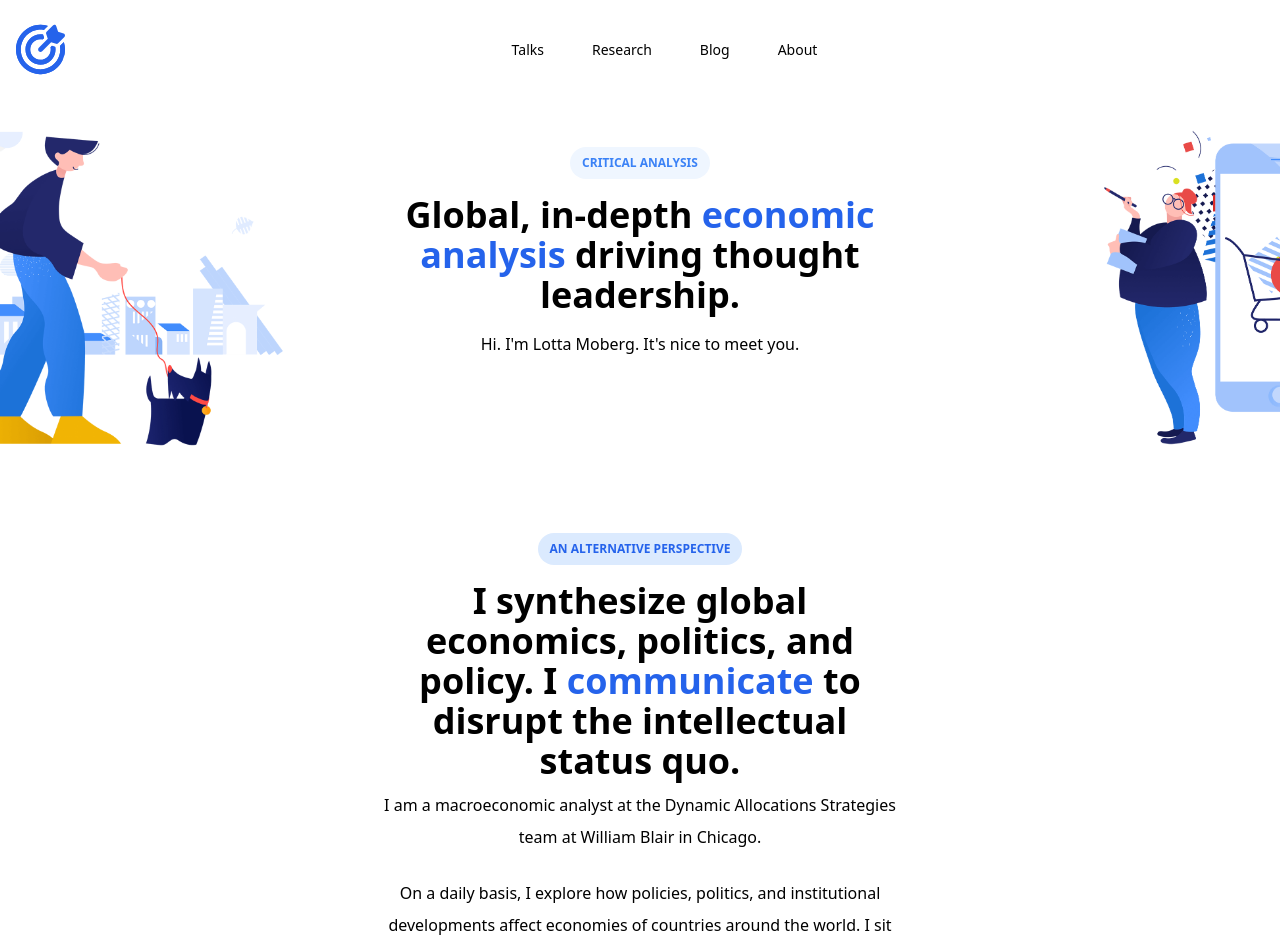
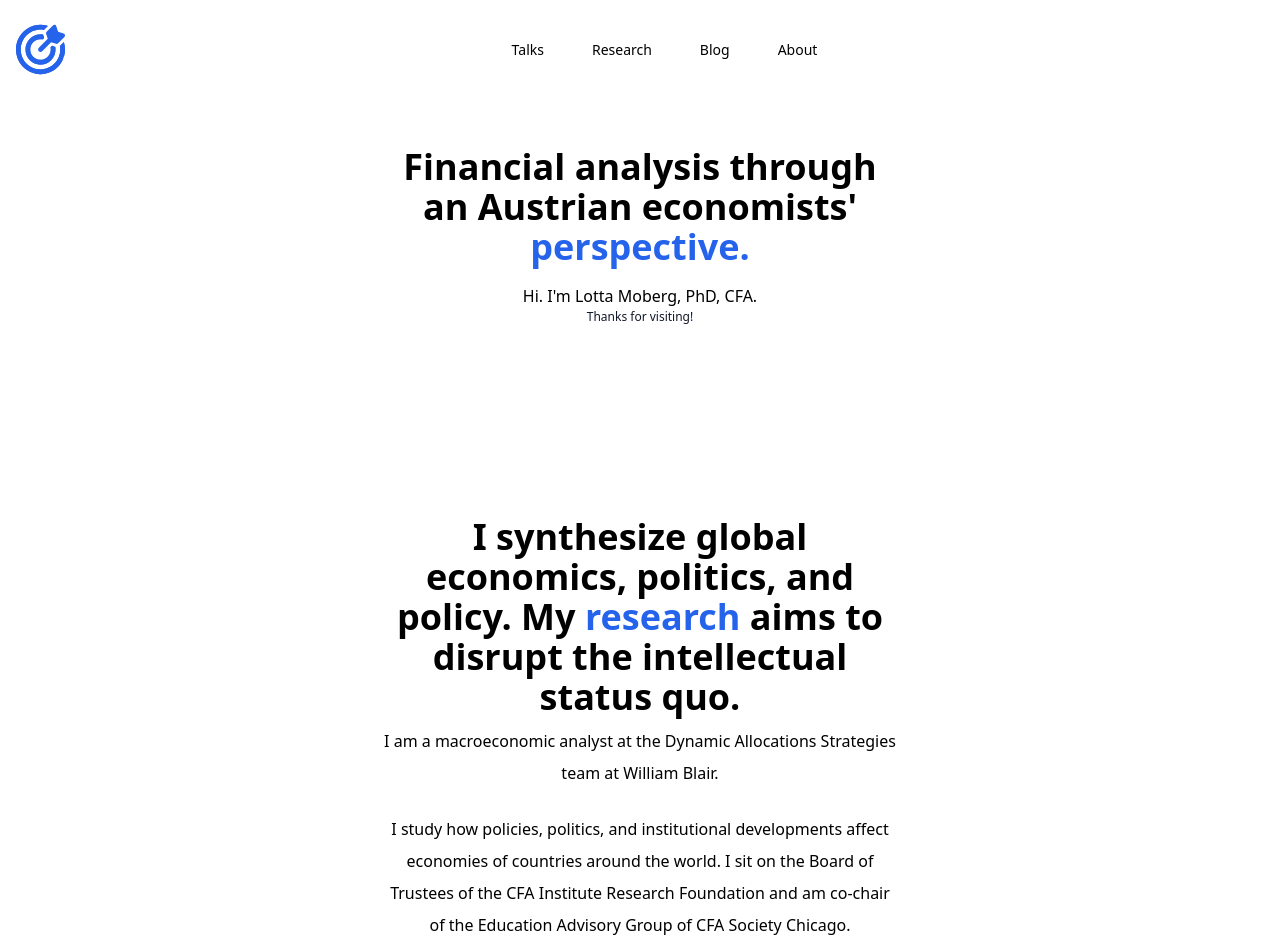
Before and after one commit to thinkjrs/lottamob, a Next.js app in the folder lottamoberg.com/: page / in a window 1280 px wide. Shown: the top 949 px of the page. Built offline with nearby package versions, Linux system fonts and the light colour scheme.

Commit message:
:fire: comment away content for later improvement

```diff
--- a/lottamoberg.com/pages/index.jsx
+++ b/lottamoberg.com/pages/index.jsx
@@ -6,18 +6,20 @@ export default function Home() {
     <div className="">
       <section className="relative overflow-x-hidden">
         <div className="hidden md:block absolute top-0 left-0 mt-32 -ml-32 lg:-ml-24">
-          <img
+          {/*<img
             className="h-64 lg:h-80"
             src="metis-assets/illustrations/walk-dog.png"
             alt=""
-          />
+          />*/}
         </div>
         <div className="hidden md:block absolute top-0 right-0 mt-32 -mr-32 lg:-mr-16">
+          {/*
           <img
             className="h-64 lg:h-80"
             src="metis-assets/illustrations/phone-online-shopping.png"
             alt=""
           />
+          */}
         </div>
         <div className="container px-4 mx-auto">
           <nav className="flex justify-between items-center py-6">
@@ -87,16 +89,15 @@ export default function Home() {
           </nav>
           <div className="mt-12 mb-12">
             <div className="max-w-lg mx-auto mb-8 text-center">
-              <span className="inline-block px-3 py-2 text-xs font-semibold bg-blue-50 text-blue-500 rounded-full uppercase">
-                Critical analysis
-              </span>
+
               <h2 className="text-3xl md:text-4xl mt-4 mb-4 font-bold font-heading">
-                <span>Global, in-depth </span>
-                <span className="text-blue-600">{` economic analysis `}</span>
-                <span>driving thought leadership.</span>
+                <span>Financial analysis through an Austrian economists' </span>
+                <span className="text-blue-600">{` perspective.`}</span>
               </h2>
               <p className="text-blueGray-400 leading-relaxed">
-                Hi. I'm Lotta Moberg. It's nice to meet you.
+                Hi. I'm Lotta Moberg, PhD, CFA.</p>
+              <p className="text-gray-900 text-xs">
+                Thanks for visiting!
               </p>
             </div>
           </div>
@@ -206,32 +207,30 @@ export default function Home() {
       <section className="py-20">
         <div className="container px-4 mx-auto">
           <div className="max-w-lg mx-auto mb-16 text-center">
-            <span className="inline-block px-3 py-2 text-xs font-semibold bg-blue-100 text-blue-600 rounded-full uppercase">
-              an Alternative perspective
-            </span>
             <h2 className="mt-4 mb-2 text-3xl lg:text-4xl font-bold font-heading">
               <span>
-                I synthesize global economics, politics, and policy. I{' '}
+                I synthesize global economics, politics, and policy. My{' '}
               </span>
-              <span className="text-blue-600">{` communicate `}</span>
-              <span>to disrupt the intellectual status quo.</span>
+              <span className="text-blue-600">{` research `}</span>
+              <span>aims to disrupt the intellectual status quo.</span>
             </h2>
             <p className="text-blueGray-400 leading-loose">
               {
-                'I am a macroeconomic analyst at the Dynamic Allocations Strategies team at William Blair in Chicago.'
+                'I am a macroeconomic analyst at the Dynamic Allocations Strategies team at William Blair.'
               }
             </p>
             <br />
+
             <p className="text-blueGray-400 leading-loose">
               {
-                'On a daily basis, I explore how policies, politics, and institutional developments affect economies of countries around the world. I sit on the Board of Trustees of the CFA Institute Research Foundation and am co-chair of the Education Advisory Group of CFA Society Chicago. '
+                'I study how policies, politics, and institutional developments affect economies of countries around the world. I sit on the Board of Trustees of the CFA Institute Research Foundation and am co-chair of the Education Advisory Group of CFA Society Chicago. '
               }
             </p>
           </div>
         </div>
       </section>
 
-      <section className="py-12 md:py-20">
+      {/*<section className="py-12 md:py-20">
         <div className="container px-4 mx-auto">
           <div className="max-w-lg mx-auto mb-12 text-center">
             <span className="inline-block py-1 px-3 text-xs font-semibold bg-blue-100 text-blue-600 rounded-xl">
@@ -538,7 +537,7 @@ export default function Home() {
             </a>
           </div>
         </div>
-      </section>
+      </section>*/}
 
       <section className="relative">
         <div className="hidden lg:block absolute inset-0 w-1/2 ml-auto bg-blueGray-50"></div>
@@ -649,26 +648,8 @@ export default function Home() {
                 </div>
                 <div className="w-full lg:w-auto mb-4">
                   <h5 className="mb-6 text-lg font-bold font-heading">
-                    whoami
+                    About
                   </h5>
-                  <ul className="space-y-3">
-                    <li>
-                      <a
-                        className="text-lg text-blueGray-400 hover:text-blueGray-500"
-                        href="#"
-                      >
-                        First Link
-                      </a>
-                    </li>
-                    <li>
-                      <a
-                        className="text-lg text-blueGray-400 hover:text-blueGray-500"
-                        href="#"
-                      >
-                        Second Link
-                      </a>
-                    </li>
-                  </ul>
                 </div>
               </div>
               <div className="lg:hidden text-center">
```
